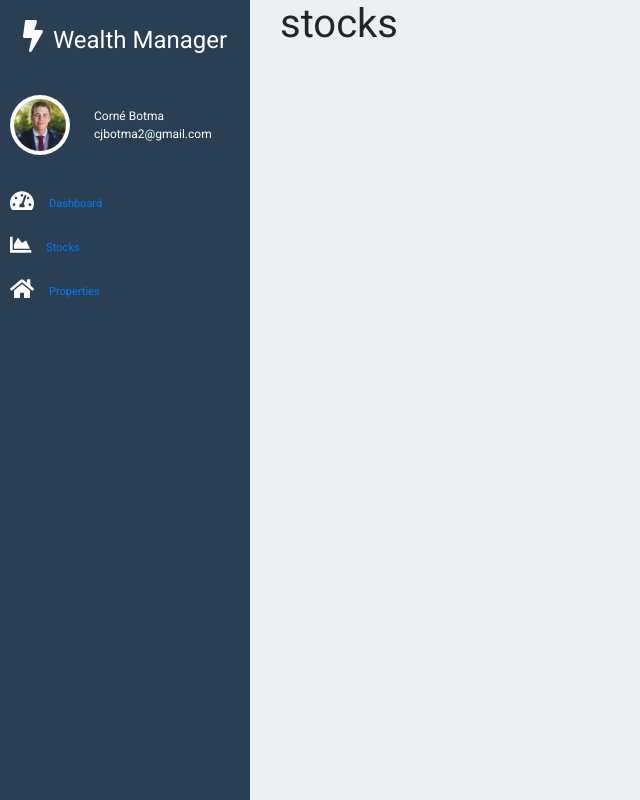
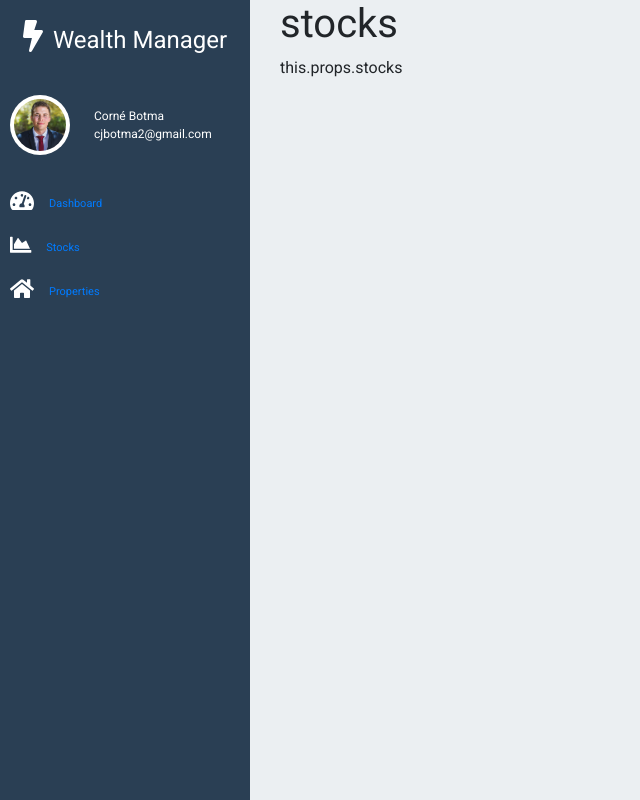
Before and after one commit to mrcj101111/wealth-management, a React (Create React App) app: page /stocks in a window 1280 px wide. Shown: the whole page, without its empty margins (0-640 px from the left). Built offline with nearby package versions, Linux system fonts and the light colour scheme; no server answers.

Commit message:
Added check to see if user has any stocks

```diff
--- a/src/components/stocks/Stocks.js
+++ b/src/components/stocks/Stocks.js
@@ -9,7 +9,12 @@ class Stocks extends React.Component {
 
     render() {
         return (
-            <h1>stocks</h1>
+            <>
+<h1>stocks</h1>
+{this.props.stocks.length < 0 ?
+"You don't have any stocks loaded. Please add stocks by clicking on the button": "this.props.stocks"}
+
+            </>
         )
 
     }
```
